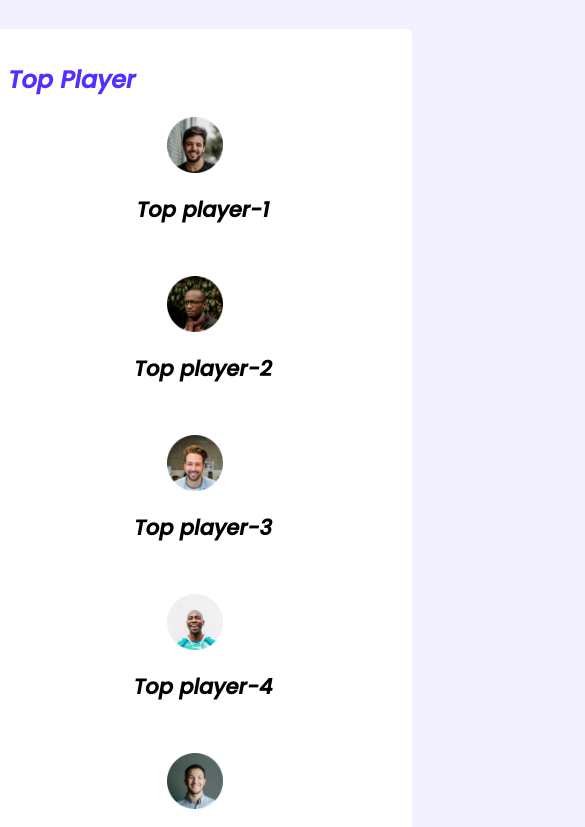
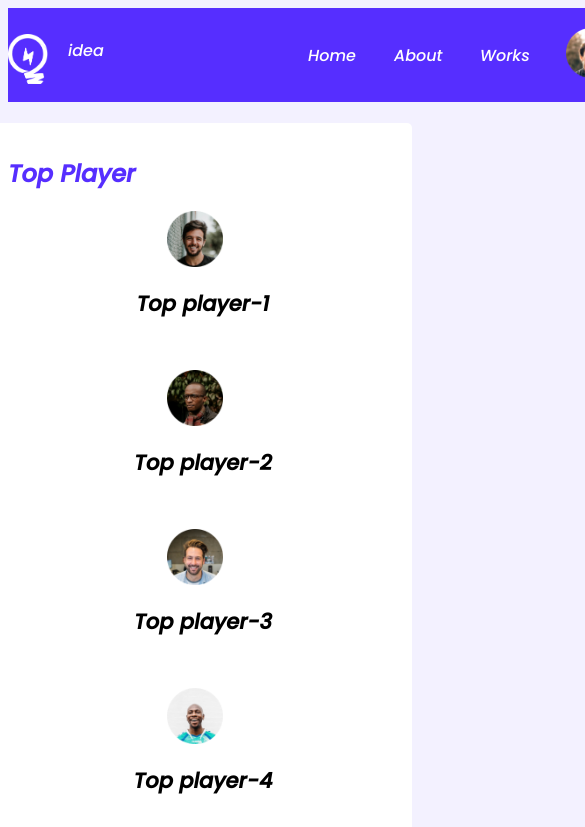
Before and after one commit to tanvirhossain10/leaderboard-css3, a plain HTML site: page index.html in a window 390 px wide. Shown: the top 827 px of the page, 585 px wide, since content can reach past the window. Drawn offline with Linux system fonts and the light colour scheme.

Commit message:
added some responsive

```diff
--- a/index.html
+++ b/index.html
@@ -13,7 +13,20 @@
 </head>
 <!-- header start -->
 <header>
-
+    <nav class="nav-property ">
+        <span class="nav-grid">
+            <a href=""><img src="images/icons/logo.png" alt="" class="logo">
+            </a>
+            <a href="" class="idea white">idea</a>
+        </span>
+        <span>
+            <span class="nav-grid-2">
+                <a href="" class="white idea-2">Home</a>
+                <a href="" class="white idea-2">About</a>
+                <a href="" class="white idea-2">Works</a>
+                <a href="" class="white idea-2"><img src="images/icons/profile.png" alt="" class="profile-icon"></a>
+            </span>
+    </nav>
 </header>
 <!-- header end -->
 <main>
--- a/styles/style.css
+++ b/styles/style.css
@@ -5,6 +5,60 @@
 body{
     font-family: 'Poppins', sans-serif;
     background-color:  #F3F1FF;
+}
+.nav-property{
+    width: 1440px;
+    height: 94px;
+    background-color: #562EFF;
+    margin-top:0;
+    display: grid;
+    grid-template-columns: repeat(2, 1fr
+    );
+    justify-items: center;
+    grid-gap: 200px;
+}
+.nav-grid{
+    display: grid;
+    grid-template-columns: repeat(2, 2fr);
+    /* grid-gap: 20px; */
+    grid-column-gap: 20px;
+    /* grid-template-columns: repeat(2, 1fr); */
+    /* grid-row-gap: 200px; */
+    /* justify-content: space-between; */
+}
+.nav-grid-2{
+    display: grid;
+    grid-template-columns: repeat(4, 1fr);
+    grid-column-gap: 36px;
+}
+
+.logo{
+    width: 40px;
+    margin-top: 26px;
+}
+.idea{
+    margin-top: 30px;
+}
+.idea-2{
+    margin-top: 35px;
+}
+
+.logo-grid{
+    /* display: grid; */
+    /* grid-template-columns: repeat(2, 1fr); */
+    /* margin-top: 1000px; */
+    /* align-items: center; */
+    /* align-content: center; */
+}
+a{
+    text-decoration: none;
+}
+.white{
+    color: #FFFFFF;
+}
+.profile-icon{
+    width: 50px;
+    margin-top: -15px;
 }
 
 main{
@@ -174,3 +228,15 @@ height: 141px;
      }
 
  }
+ @media only screen and (max-width:668px){
+     .courses{
+         justify-items: center;
+
+     }
+     .nav-property{
+         /* width: 100%; */
+         /* grid-template-columns: repeat(2, 1fr); */
+         display: flex;
+         align-items:start;
+     }
+ }
```
